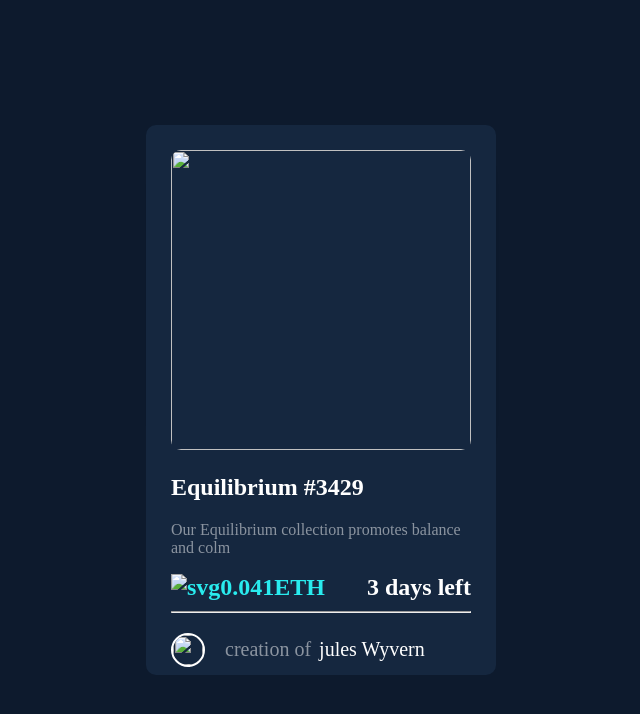
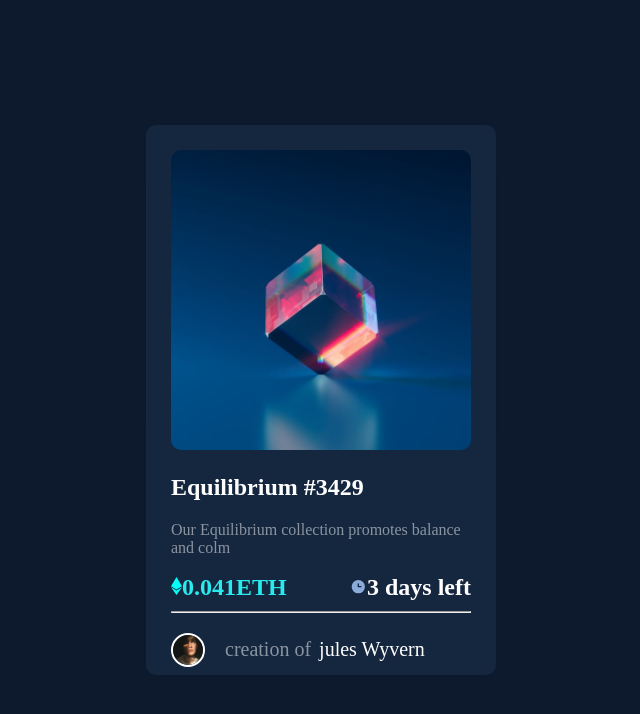
Before and after one commit to shoxjahon527/card-fronten-mentor, a plain HTML site: page index.html in a window 1280 px wide. Shown: the whole page, without its empty margins (319-959 px from the left). Drawn offline with Linux system fonts and the light colour scheme.

Commit message:
Add files via upload

```diff
--- a/index.html
+++ b/index.html
@@ -10,19 +10,19 @@
     <div class="box">
         <div class="img">
             <div class="div"></div>
-            <img src="./images/image-equilibrium.jpg">
-            <img src="./images/icon-view.svg">
+            <img src="./image-equilibrium.jpg">
+            <img src="./icon-view.svg">
         </div>
             <h2>Equilibrium #3429</h2>
             <p class="p1">
                 Our Equilibrium collection promotes balance and colm
             </p>
             <div class="bet">
-                <h2><img src="./images/icon-ethereum.svg" alt="svg">0.041ETH</h2>
-                <h2><img src="./images/icon-clock.svg" alt="">3 days left</h2>
+                <h2><img src="./icon-ethereum.svg" alt="svg">0.041ETH</h2>
+                <h2><img src="./icon-clock.svg" alt="">3 days left</h2>
             </div>
             <hr>
-            <p class="dovo"><img src="./images/image-avatar.png" class="image"><span class="p">creation of </span><span class="spanh">jules Wyvern</span></div>
+            <p class="dovo"><img src="./image-avatar.png" class="image"><span class="p">creation of </span><span class="spanh">jules Wyvern</span></div>
     </div>
 </body>
 </html>
```
Also changed, not shown: favicon-32x32.png (added), icon-clock.svg (added), icon-ethereum.svg (added), icon-view.svg (added), image-avatar.png (added), image-equilibrium.jpg (added).
